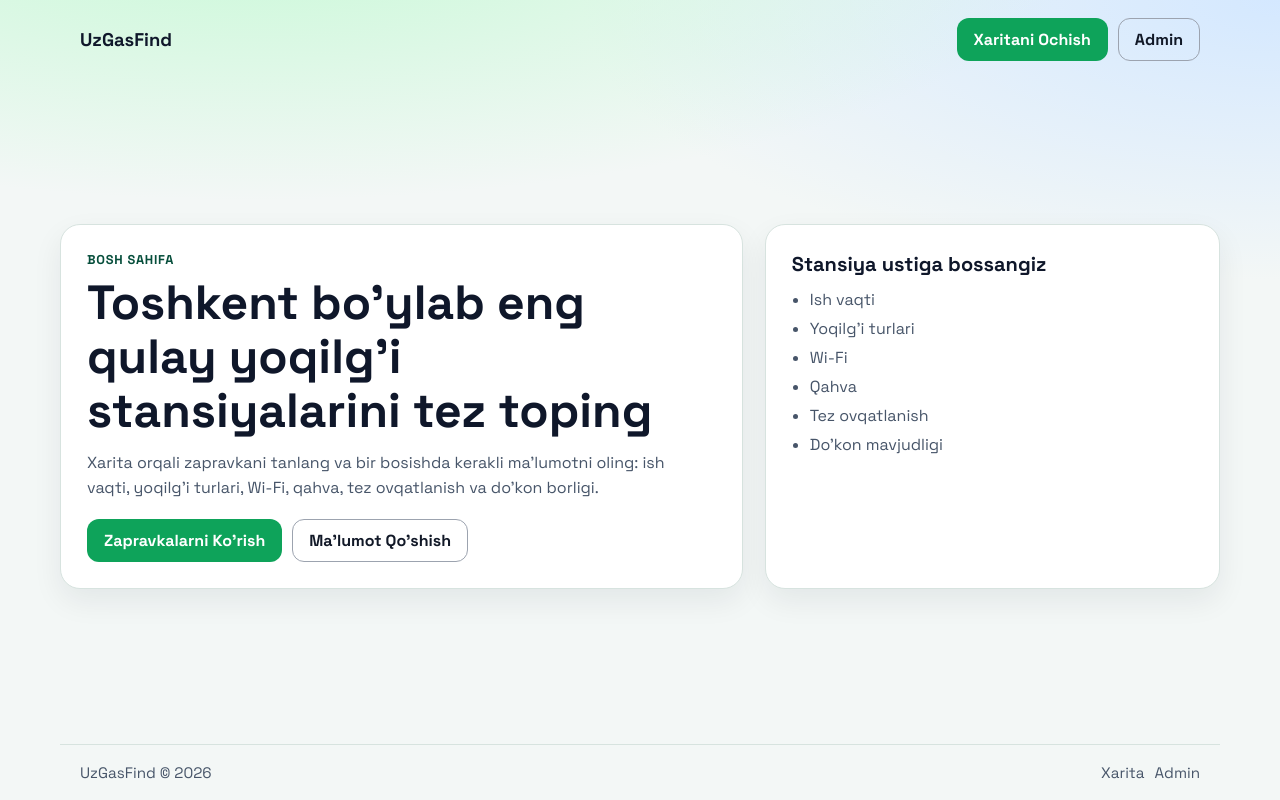
After one commit to Marco-developer-cyber/Gas-Uzbekistan, a Django app: template templates/home.html in a window 1280 px wide. The commit adds this page. Run offline with Django 4.2, Linux system fonts and the light colour scheme; the template is opened without the code that fills it, so the values that code supplies are empty.

Commit message:
Add hero homepage, move map to /map, and show station amenities

```diff
--- /dev/null
+++ b/static/css/home.css
@@ -0,0 +1,148 @@
+:root {
+    --bg: #f3f7f6;
+    --ink: #0f172a;
+    --muted: #475569;
+    --card: #ffffff;
+    --line: #d7e3df;
+    --accent: #0ea35a;
+    --accent-ink: #064e3b;
+}
+
+* {
+    box-sizing: border-box;
+}
+
+body {
+    margin: 0;
+    min-height: 100vh;
+    display: flex;
+    flex-direction: column;
+    font-family: "Space Grotesk", sans-serif;
+    color: var(--ink);
+    background:
+        radial-gradient(1200px 400px at 20% -10%, #c7f9d6 0%, transparent 70%),
+        radial-gradient(1000px 400px at 100% 0%, #d4e8ff 0%, transparent 70%),
+        var(--bg);
+}
+
+.topbar,
+.footer {
+    max-width: 1160px;
+    width: 100%;
+    margin: 0 auto;
+    padding: 18px 20px;
+    display: flex;
+    align-items: center;
+    justify-content: space-between;
+}
+
+.brand {
+    font-weight: 700;
+    font-size: 1.15rem;
+}
+
+.actions,
+.hero-actions,
+.footer-links {
+    display: flex;
+    gap: 10px;
+    flex-wrap: wrap;
+}
+
+.btn {
+    display: inline-flex;
+    align-items: center;
+    justify-content: center;
+    text-decoration: none;
+    padding: 10px 16px;
+    border-radius: 12px;
+    font-weight: 600;
+    border: 1px solid transparent;
+}
+
+.btn-primary {
+    background: var(--accent);
+    color: #fff;
+}
+
+.btn-ghost {
+    background: transparent;
+    border-color: #9ca3af;
+    color: #111827;
+}
+
+main {
+    flex: 1;
+    display: grid;
+    place-items: center;
+    padding: 10px 20px 20px;
+}
+
+.hero {
+    max-width: 1160px;
+    width: 100%;
+    display: grid;
+    gap: 22px;
+    grid-template-columns: 1.2fr 0.8fr;
+}
+
+.hero-content,
+.hero-card {
+    background: var(--card);
+    border: 1px solid var(--line);
+    border-radius: 20px;
+    padding: 26px;
+    box-shadow: 0 12px 30px rgba(15, 23, 42, 0.07);
+}
+
+.kicker {
+    font-size: 0.8rem;
+    font-weight: 700;
+    color: var(--accent-ink);
+    margin: 0 0 8px;
+    letter-spacing: 0.06em;
+    text-transform: uppercase;
+}
+
+h1 {
+    margin: 0 0 14px;
+    line-height: 1.12;
+    font-size: clamp(1.8rem, 4vw, 3rem);
+}
+
+.lead {
+    color: var(--muted);
+    margin: 0 0 18px;
+    line-height: 1.55;
+    max-width: 60ch;
+}
+
+.hero-card h2 {
+    margin: 0 0 12px;
+    font-size: 1.25rem;
+}
+
+.hero-card ul {
+    margin: 0;
+    padding-left: 18px;
+    color: var(--muted);
+    display: grid;
+    gap: 8px;
+}
+
+.footer {
+    border-top: 1px solid var(--line);
+    color: var(--muted);
+    font-size: 0.95rem;
+}
+
+.footer a {
+    color: inherit;
+    text-decoration: none;
+}
+
+@media (max-width: 900px) {
+    .hero {
+        grid-template-columns: 1fr;
+    }
+}
--- a/stations/models.py
+++ b/stations/models.py
@@ -18,6 +18,12 @@ class Station(models.Model):
     description = models.TextField(blank=True, null=True)
     open_time = models.CharField(max_length=100, blank=True, null=True, help_text="e.g. 08:00 - 22:00 or 24/7")
     image = models.ImageField(upload_to='stations/', blank=True, null=True)
+    image_url = models.URLField(blank=True, null=True, help_text="Optional direct internet URL for station image")
+
+    has_wifi = models.BooleanField(default=False)
+    has_coffee = models.BooleanField(default=False)
+    has_fast_food = models.BooleanField(default=False)
+    has_shop = models.BooleanField(default=False)
 
     is_open_now = models.BooleanField(default=True)
 
--- a/stations/urls.py
+++ b/stations/urls.py
@@ -2,6 +2,7 @@ from django.urls import path
 from . import views
 
 urlpatterns = [
-    path('', views.index, name='index'),
+    path('', views.home, name='home'),
+    path('map/', views.map_page, name='map_page'),
     path('api/stations/', views.api_stations, name='api_stations'),
 ]
--- /dev/null
+++ b/templates/home.html
@@ -0,0 +1,58 @@
+{% load static %}
+<!DOCTYPE html>
+<html lang="uz">
+<head>
+    <meta charset="UTF-8">
+    <meta name="viewport" content="width=device-width, initial-scale=1.0">
+    <title>UzGasFind | Bosh Sahifa</title>
+    <link rel="preconnect" href="https://fonts.googleapis.com">
+    <link rel="preconnect" href="https://fonts.gstatic.com" crossorigin>
+    <link href="https://fonts.googleapis.com/css2?family=Space+Grotesk:wght@400;500;700&display=swap" rel="stylesheet">
+    <link rel="stylesheet" href="{% static 'css/home.css' %}?v=20260411a">
+</head>
+<body>
+    <header class="topbar">
+        <div class="brand">UzGasFind</div>
+        <nav class="actions">
+            <a href="/map/" class="btn btn-primary">Xaritani Ochish</a>
+            <a href="/admin/" class="btn btn-ghost">Admin</a>
+        </nav>
+    </header>
+
+    <main>
+        <section class="hero">
+            <div class="hero-content">
+                <p class="kicker">Bosh Sahifa</p>
+                <h1>Toshkent bo'ylab eng qulay yoqilg'i stansiyalarini tez toping</h1>
+                <p class="lead">
+                    Xarita orqali zapravkani tanlang va bir bosishda kerakli ma'lumotni oling:
+                    ish vaqti, yoqilg'i turlari, Wi-Fi, qahva, tez ovqatlanish va do'kon borligi.
+                </p>
+                <div class="hero-actions">
+                    <a href="/map/" class="btn btn-primary">Zapravkalarni Ko'rish</a>
+                    <a href="/admin/" class="btn btn-ghost">Ma'lumot Qo'shish</a>
+                </div>
+            </div>
+            <div class="hero-card">
+                <h2>Stansiya ustiga bossangiz</h2>
+                <ul>
+                    <li>Ish vaqti</li>
+                    <li>Yoqilg'i turlari</li>
+                    <li>Wi-Fi</li>
+                    <li>Qahva</li>
+                    <li>Tez ovqatlanish</li>
+                    <li>Do'kon mavjudligi</li>
+                </ul>
+            </div>
+        </section>
+    </main>
+
+    <footer class="footer">
+        <div>UzGasFind © 2026</div>
+        <div class="footer-links">
+            <a href="/map/">Xarita</a>
+            <a href="/admin/">Admin</a>
+        </div>
+    </footer>
+</body>
+</html>
```
Also changed, not shown: static/css/styles.css (+29 -0 lines), static/js/map.js (+45 -27 lines), stations/admin.py (+15 -81 lines), stations/views.py (+20 -2 lines), templates/index.html (+5 -3 lines), stations/migrations/0005_station_extra_services_and_image_url.py (added).
